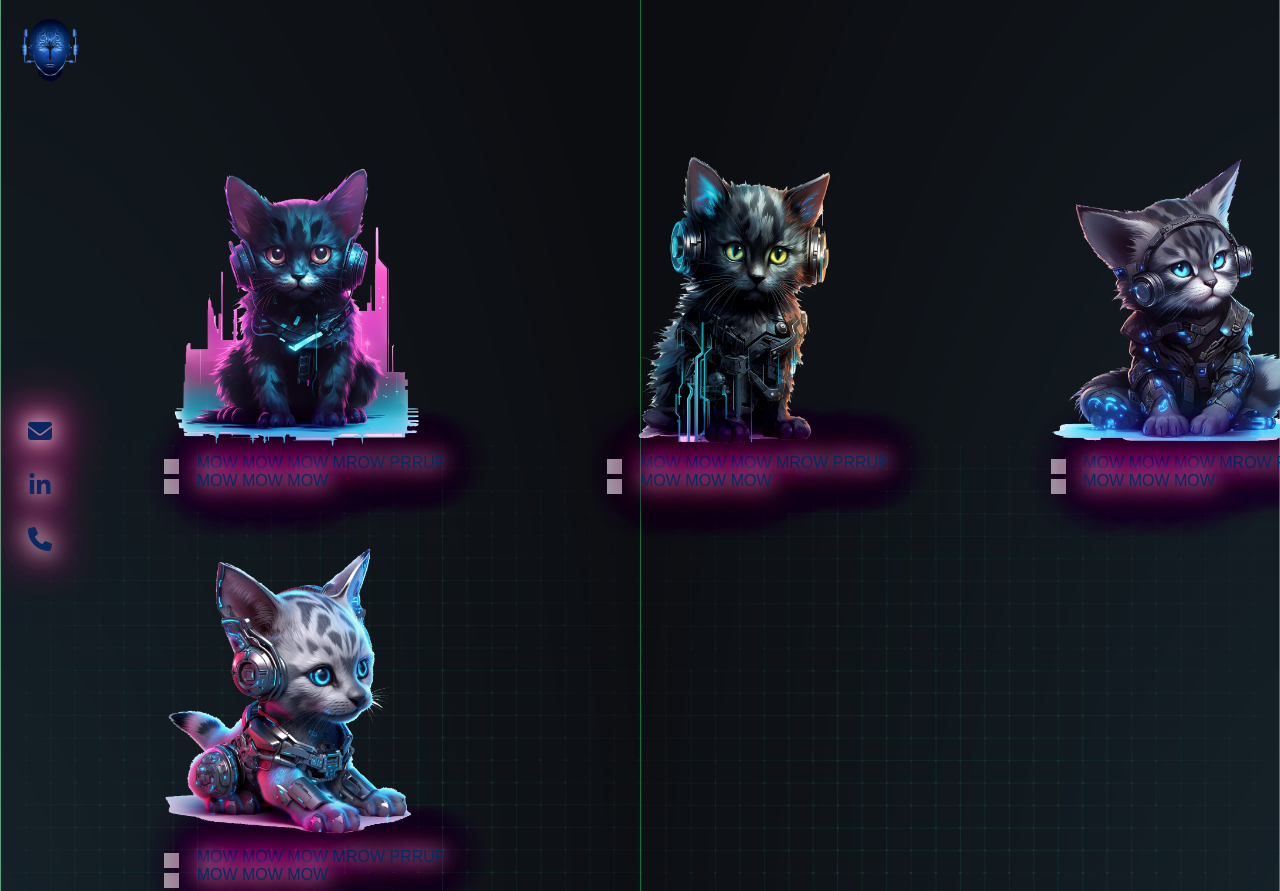
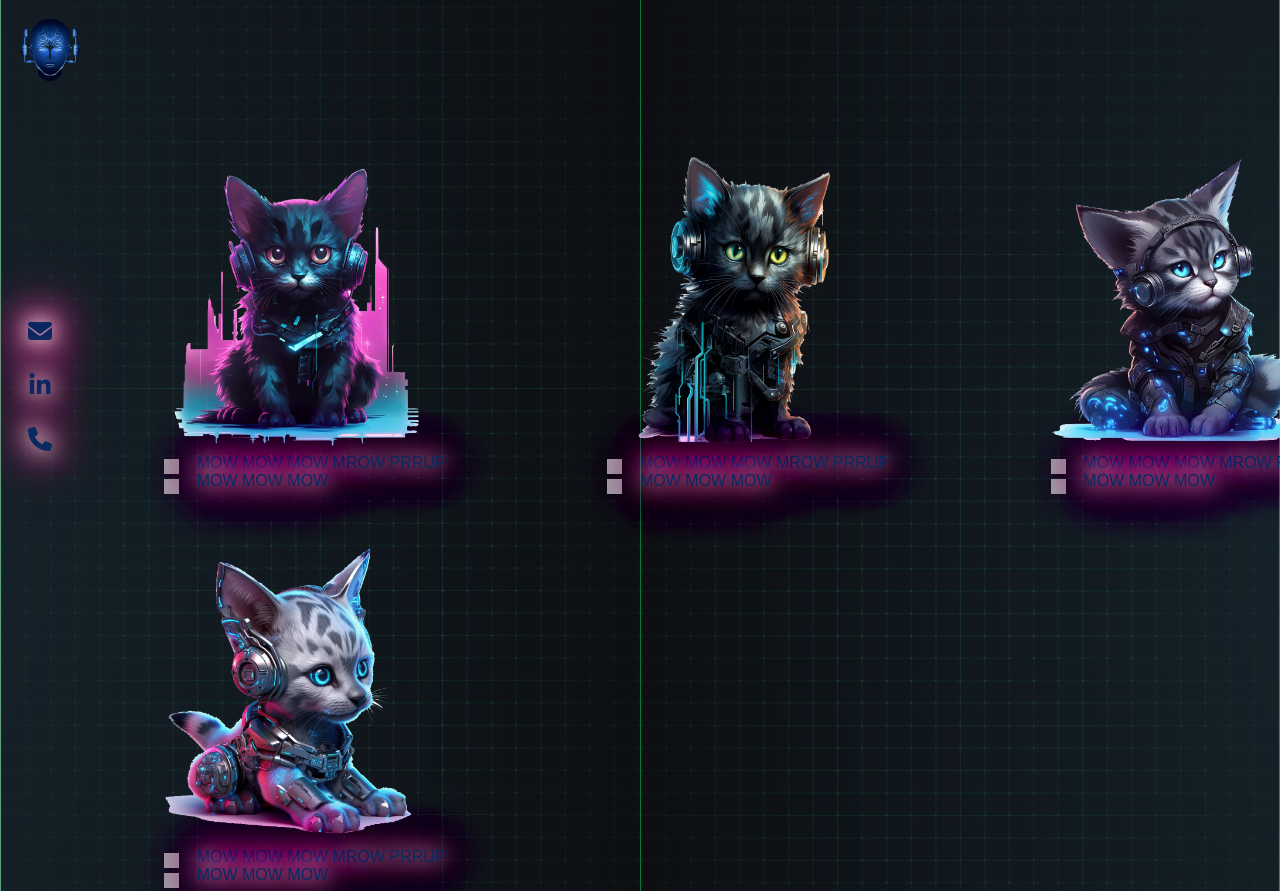
Before and after one commit to a-wessels/Portfolio, a website: page index.html in a window 1280 px wide. Shown: the top 891 px of the page. Drawn offline with Linux system fonts and the light colour scheme; grey boxes are pictures that could not be loaded.

Commit message:
background positioning

```diff
--- a/assets/css/style.css
+++ b/assets/css/style.css
@@ -5,7 +5,7 @@
 html {
   background-image: url(../images/background.png);
   background-repeat: no-repeat;
-  background-position: center;
+  background-position: 0px -650px;
   background-size: cover;
 }
 header {
@@ -22,7 +22,8 @@ header {
 
 .sidebar {
   position: fixed;
-  top: 100px;
+  margin-top: 100;
+  top: 0;
   left: 0;
   width: 80px;
   height: 100%;
```
